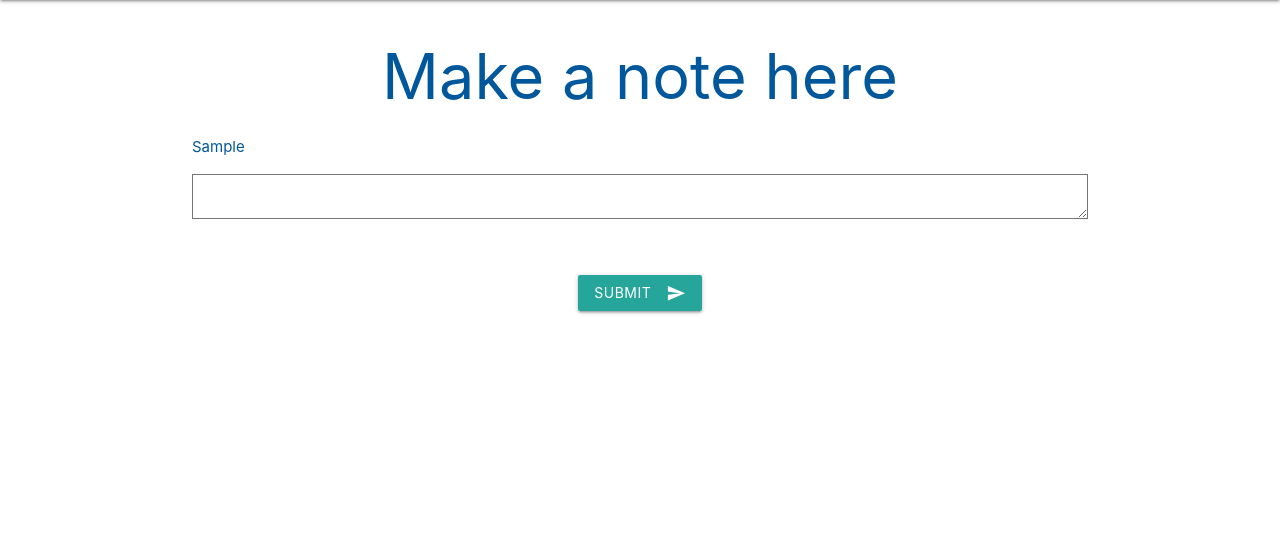
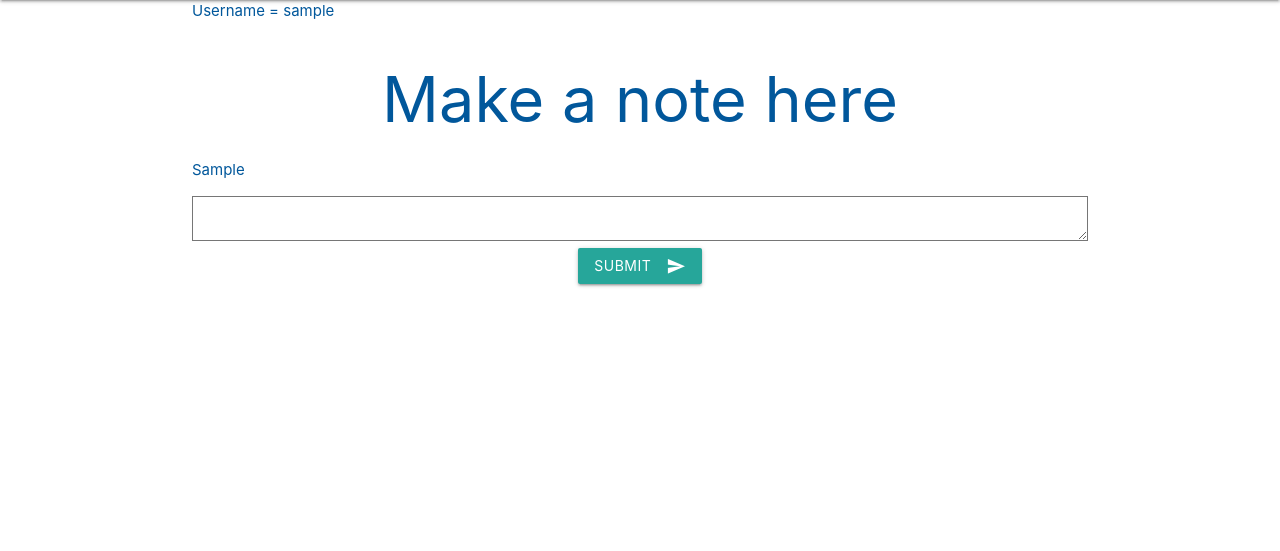
Before and after one commit to Hadokane/CI_PP3_OFFICE_CHAMPION, a Flask app: page /test in a window 1280 px wide. Shown: the part 64-615 px from the top of the page. Run offline with Flask 2, Linux system fonts and the light colour scheme; a user stored in the database is signed in; tables that the repository leaves empty hold one stand-in row (values such as "Sample post"); some libraries are stand-ins or nearby versions.

Commit message:
Add onclick to blue alerts & display username

```diff
--- a/officechampion/static/js/script.js
+++ b/officechampion/static/js/script.js
@@ -1,4 +1,4 @@
-document.addEventListener("DOMContentLoaded", function() {
+document.addEventListener("DOMContentLoaded", function () {
     // sidenav initialization
     let sidenav = document.querySelectorAll(".sidenav");
     M.Sidenav.init(sidenav);
--- a/officechampion/templates/base.html
+++ b/officechampion/templates/base.html
@@ -47,7 +47,12 @@
         <li><a href="{{ url_for('login') }}">Login</a></li>
         {% endif %}
     </ul>
-
+    <!-- Display username for testing & screenshot purposes -->
+    {% if user.is_authenticated %}
+    <p class="container left">
+        Username = {{ user.username }}
+    </p>
+    {% endif %}
     <!-- Checks if there are flash messages to display and shows them to the user -->
     {% with messages = get_flashed_messages(with_categories=true) %}
     {% if messages %}
@@ -55,7 +60,7 @@
     {% if category == "success" %}
     <!-- Blue Alert -->
     <div class="alert card blue white-text" role="alert">
-                <div class="card-content" id="alertCard">
+        <div class="card-content" id="alertCard" onclick="removeNode()">
             <p><span><i class="material-icons">info</i>{{ message }}</span>
                 <i class="material-icons right">close</i></p>
         </div>
--- a/officechampion/templates/test.html
+++ b/officechampion/templates/test.html
@@ -17,7 +17,7 @@
    <textarea name="note" id="note" class="form-control">
    </textarea>
    <br>
-   <div class="center col spacer">
+   <div class="center container s">
       <button class="btn waves-effect waves-light" type="submit" name="action">Submit
          <i class="material-icons right">send</i>
        </button>
```
Also changed, not shown: officechampion/static/css/style.css (line endings or trailing spaces). Lines whose indentation alone changed are shown as unchanged.
